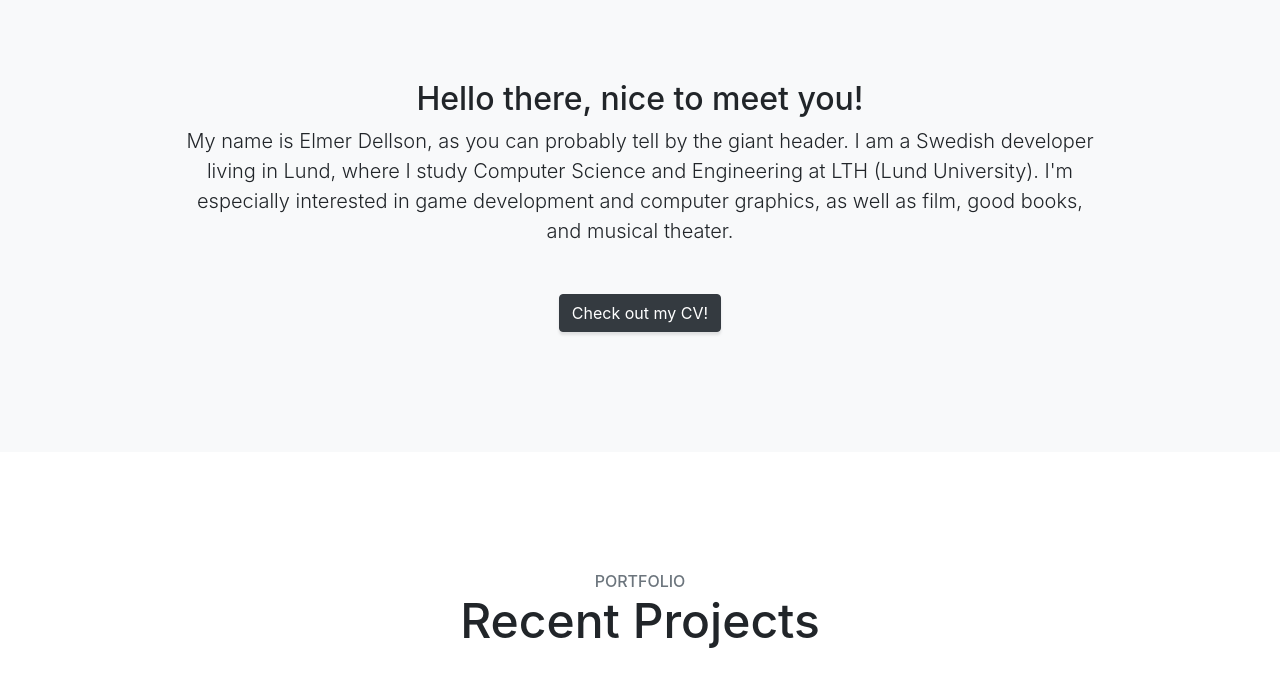
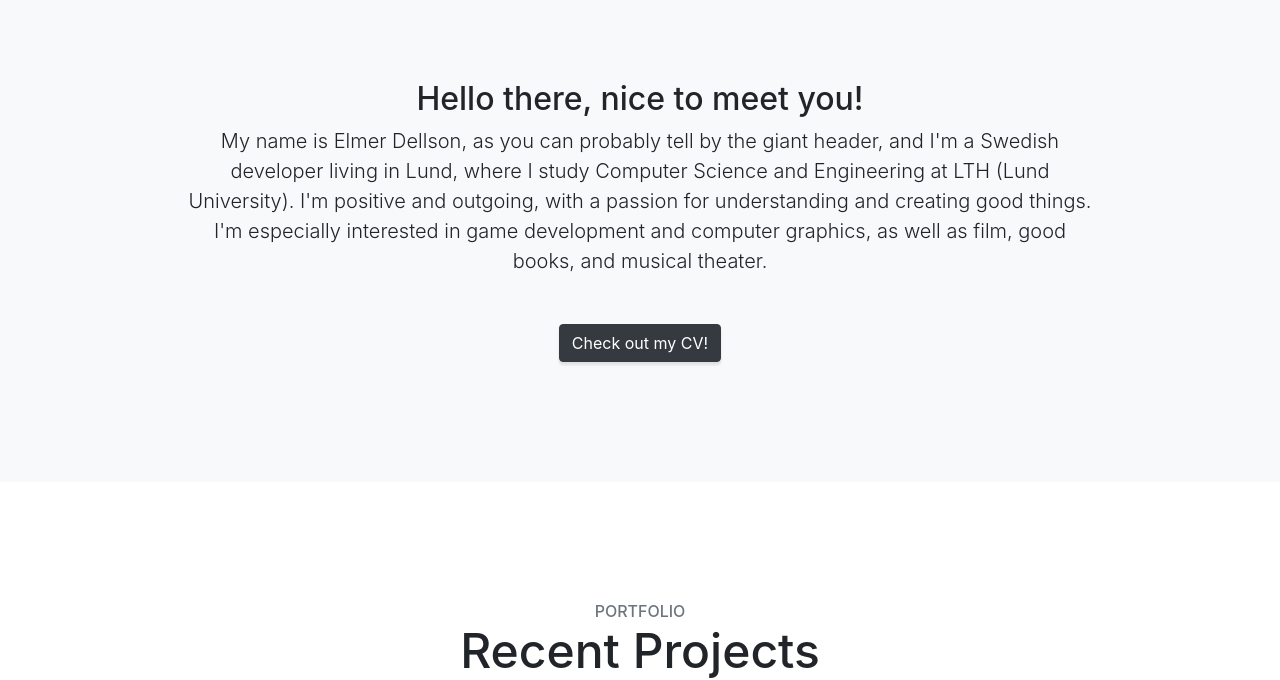
Before and after one commit to ElmerDellson/ElmerDellson.github.io, a website with bundled scripts: page index.html in a window 1280 px wide. Shown: the part 840-1520 px from the top of the page. Built offline with nearby package versions, Linux system fonts and the light colour scheme.

Commit message:
Updated presentation

```diff
--- a/index.html
+++ b/index.html
@@ -66,8 +66,8 @@
       <div class="row">
         <div class="col-lg-10 mx-auto">
           <h2>Hello there, nice to meet you!</h2>
-          <p class="lead mb-5">My name is Elmer Dellson, as you can probably tell by the giant header. I am a Swedish developer living in Lund,
-            where I study Computer Science and Engineering at LTH (Lund University).
+          <p class="lead mb-5">My name is Elmer Dellson, as you can probably tell by the giant header, and I'm a Swedish developer living in Lund,
+            where I study Computer Science and Engineering at LTH (Lund University). I'm positive and outgoing, with a passion for understanding and creating good things.
             I'm especially interested in game development and computer graphics, as well as film, good books, and musical theater.</p>
           <a class="btn btn-dark btn-xl js-scroll-trigger" href="files/Elmer_Dellson_CV_English.pdf">Check out my CV!</a>
         </div>
```
